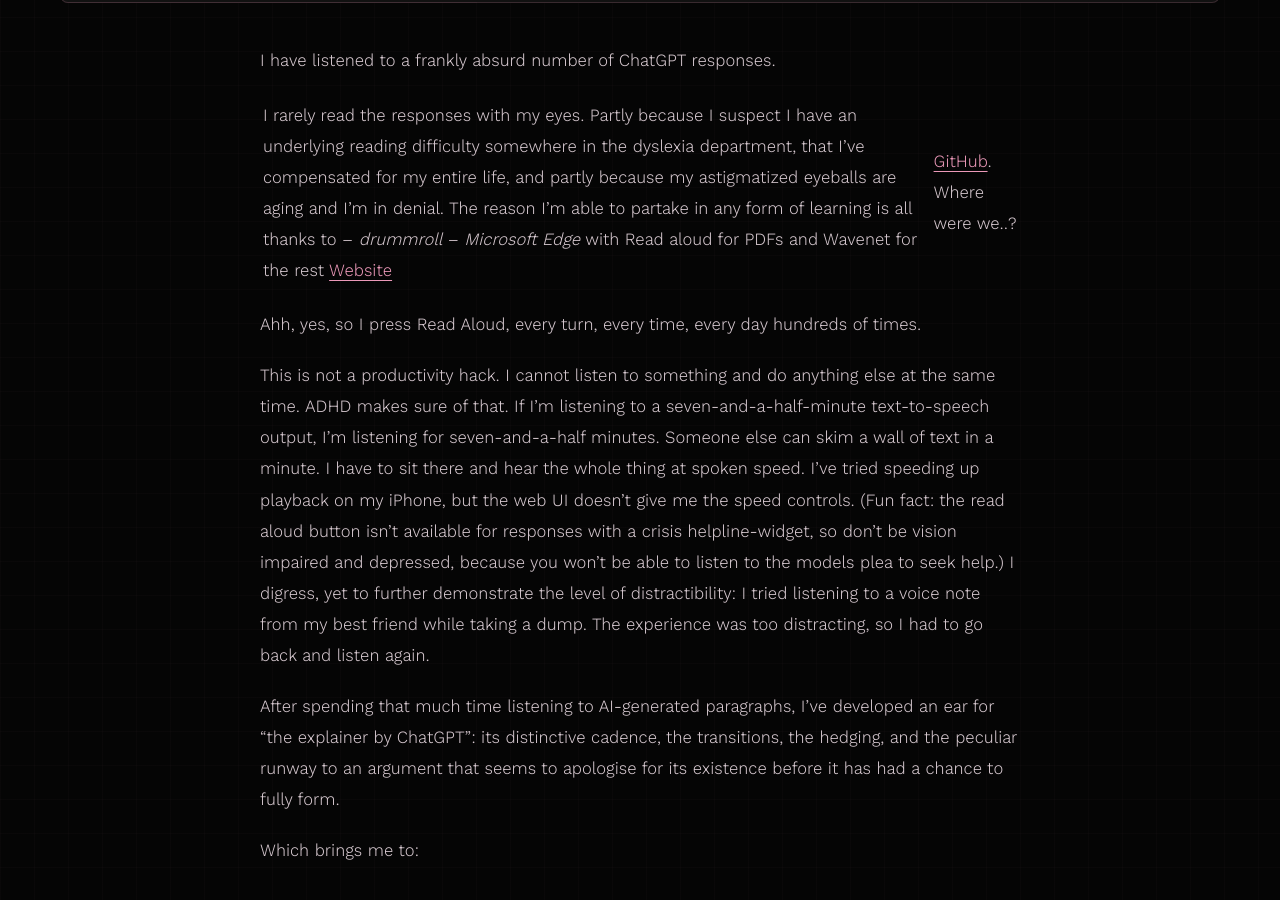
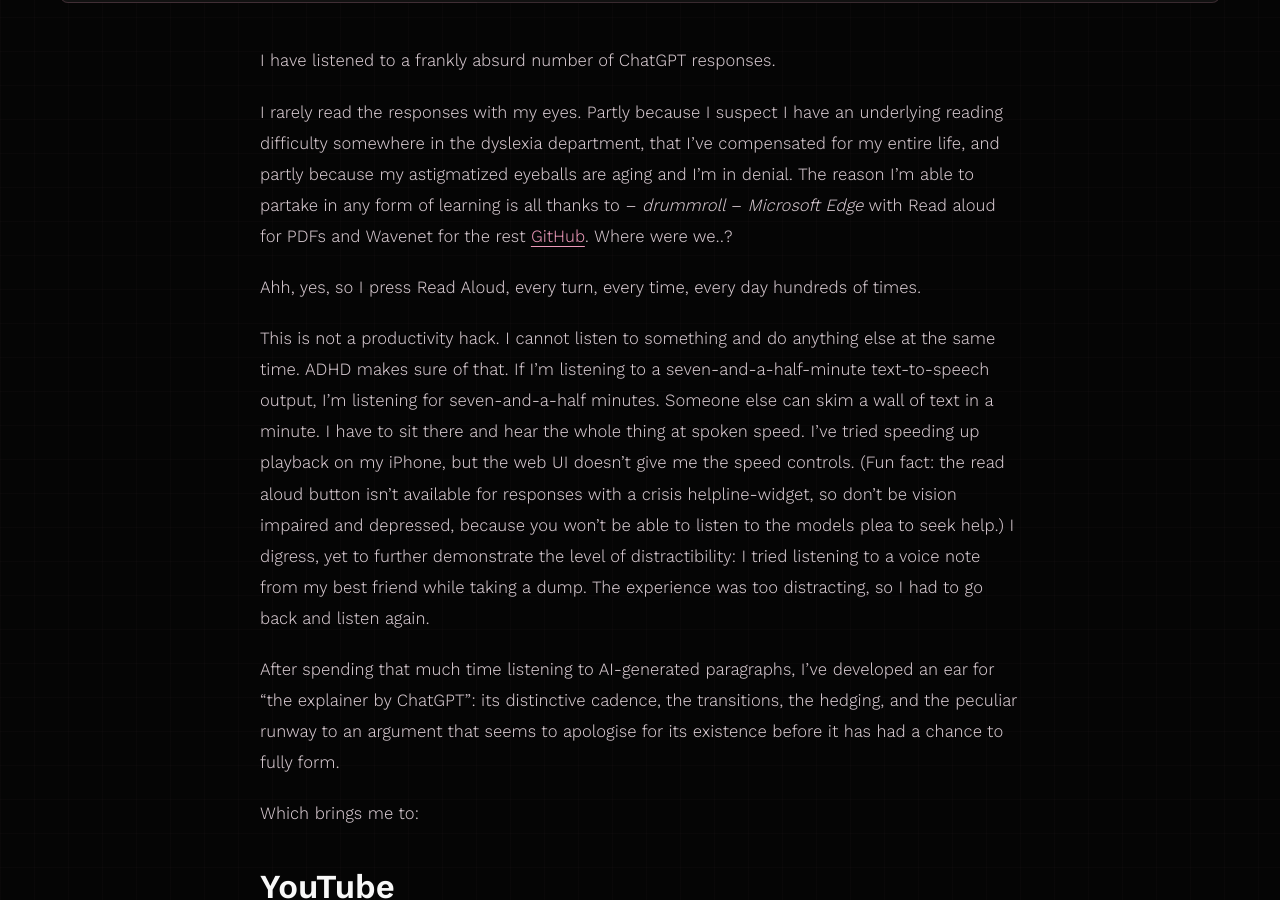
Before and after one commit to R2Pitou/R2Pitou, a Jekyll site: the page built from articles/technology/chatgpt-read-aloud-ruined-youtube-explainers/index.md, in a window 1280 px wide and 900 px high, scrolled down 799 px. Built offline with Jekyll 4.4.1, drawn with Linux system fonts in a browser that asks for light colours.

```diff
--- a/articles/technology/chatgpt-read-aloud-ruined-youtube-explainers/index.md
+++ b/articles/technology/chatgpt-read-aloud-ruined-youtube-explainers/index.md
@@ -19,7 +19,7 @@
 
 I have listened to a frankly absurd number of ChatGPT responses.
 
-I rarely read the responses with my eyes. Partly because I suspect I have an underlying reading difficulty somewhere in the dyslexia department, that I've compensated for my entire life, and partly because my astigmatized eyeballs are aging and I'm in denial. The reason I'm able to partake in any form of learning is all thanks to -- *drummroll* -- _Microsoft Edge_ with Read aloud for PDFs and Wavenet for the rest [Website](https://wavenet-for-chrome.com/) | [GitHub](https://github.com/pgmichael/wavenet-for-chrome). Where were we..?
+I rarely read the responses with my eyes. Partly because I suspect I have an underlying reading difficulty somewhere in the dyslexia department, that I've compensated for my entire life, and partly because my astigmatized eyeballs are aging and I'm in denial. The reason I'm able to partake in any form of learning is all thanks to -- *drummroll* -- _Microsoft Edge_ with Read aloud for PDFs and Wavenet for the rest [GitHub](https://github.com/pgmichael/wavenet-for-chrome). Where were we..?
 
 Ahh, yes, so I press Read Aloud, every turn, every time, every day hundreds of times.
 
```
